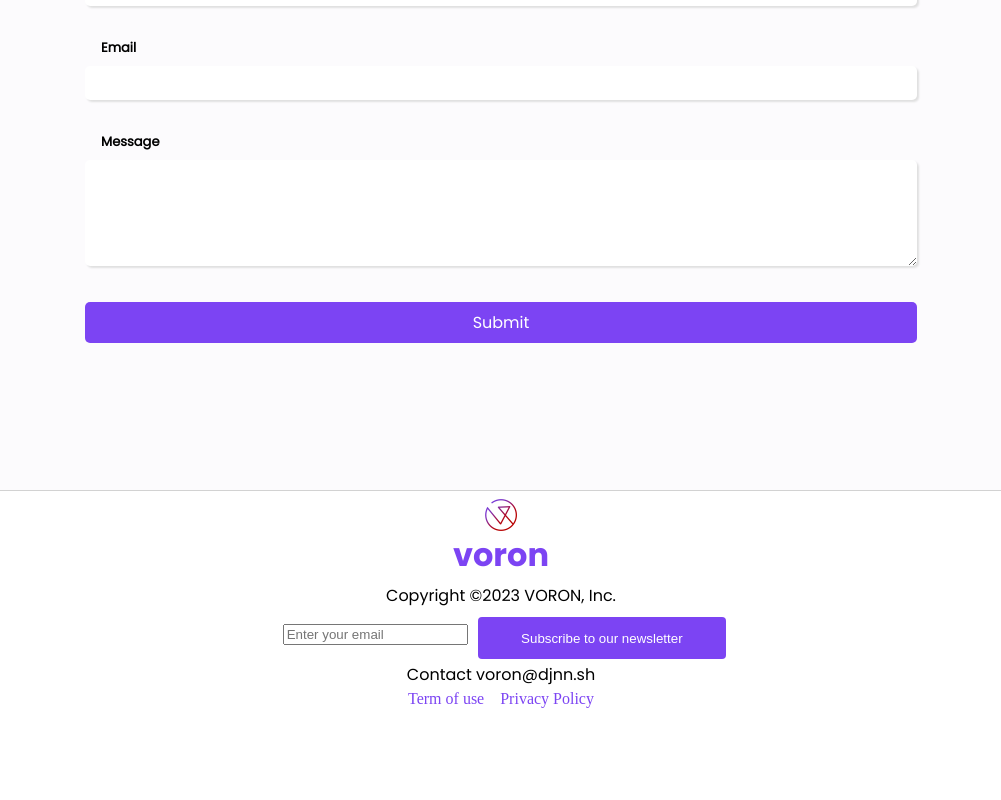
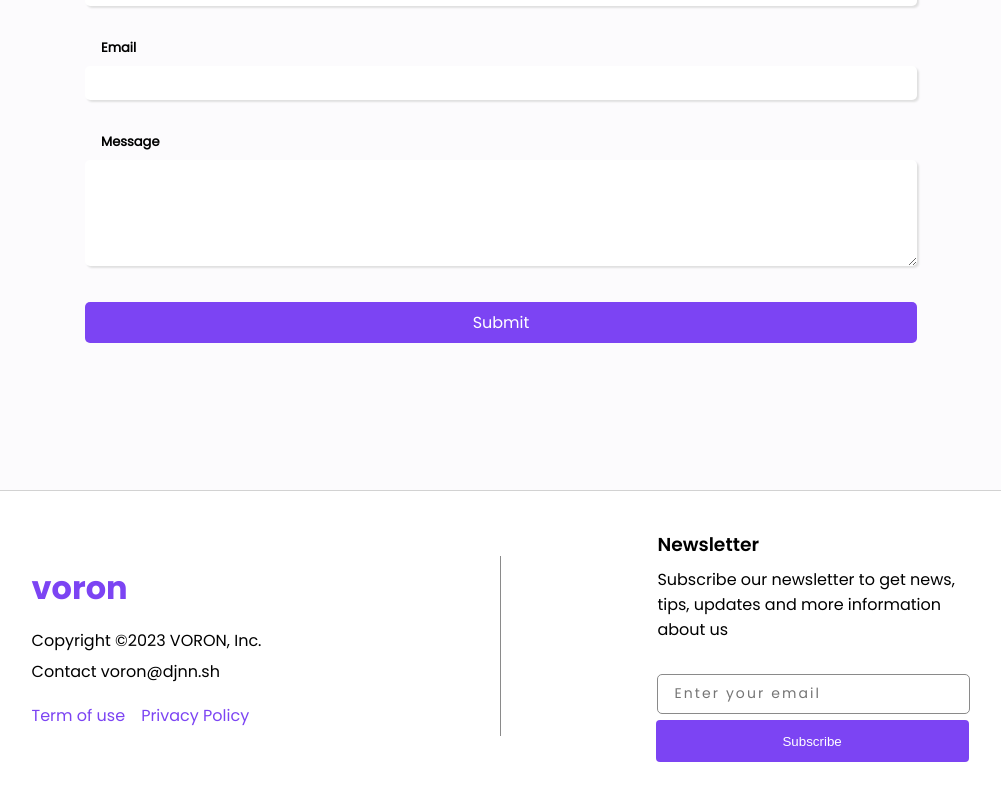
Before and after one commit to vrn-sh/erp, a React (Vite) app in the folder web/: page / in a window 1280 px wide. Shown: the part 4514-5314 px from the top of the page, without its empty margins (139-1140 px from the left). Before the commit the page ends 5230 px from the top, so only its background shows below. Built offline with nearby package versions, Linux system fonts and the light colour scheme.

Commit message:
footer structure style update

```diff
--- a/web/src/component/Footer/Footer.scss
+++ b/web/src/component/Footer/Footer.scss
@@ -1,19 +1,33 @@
 .footer {
     bottom: 0;
     width: 100%;
+    display: flex;
+    flex-direction: row;
+    align-items: center;
+    color: --black;
+    border-top: #0000002d 1px solid;
+    padding: 0.9rem;
+    font-family: 'Poppins';
+}
+
+.footer-info {
+    padding-top: .5rem;
+    padding-bottom: .5rem;
+    width: 50%;
     display: flex;
     flex-direction: column;
     align-items: center;
     justify-content: center;
     color: --black;
-    border-top: #0000002d 1px solid;
-    padding: 0.5rem;
-    font-family: 'Poppins';
+    font-family: 'Poppins-Regular';
+    border-right: 1px solid var(--gray-btn);
 }
 
 .footer p {
     margin: 0.2rem;
     padding: 0;
+    width: 50%;
+    text-align: left;
 }
 
 .footer ul {
@@ -28,9 +42,71 @@
     text-decoration: none;
     color: var(--primary-btn);
     cursor: pointer;
+    width: 50%;
+    text-align: left;
+    margin: 0;
+    padding: 0;
     &:hover {
-        text-decoration: underline;
         color: var(--primary-hover-btn);
         transition: 0.3s ease-in-out;
     }
 }
+
+.policy-link {
+    width: 50%;
+    text-align: left;
+    margin-top: 1rem;
+}
+
+
+.footer-newsletter {
+    margin-top: 1.5rem;
+    margin-bottom: 1.5rem;
+    display: flex;
+    flex-direction: column;
+    width: 50%;
+    align-items: center;
+    justify-content: center;
+
+    & h3 {
+        font-family: "Poppins-SemiBold";
+        width: 50%;
+        text-align: left;
+        padding: 0;
+        margin: 0;
+    }
+
+    & p {
+        margin: 0;
+        padding: 0;
+        margin-top: .5rem;
+        width: 50%;
+        font-family: "Poppins-Regular";
+        text-align: left;
+    }
+
+    & input {
+        width: 50%;
+        height: 2.5rem;
+        padding: 0.5rem 1rem;
+        margin: 0;
+        margin-top: 2rem;
+        letter-spacing: 0.15em;
+        font-size: 14px;
+        font-family: 'Poppins-Regular';
+        border-radius: 5px;
+        outline: none;
+        border: 1px solid var(--gray-btn);
+    }
+
+
+    & input::placeholder {
+        font-size: 14px;
+        font-weight: lighter;
+    }
+
+    & button {
+        min-width: 1rem;
+        width: 50%;
+    }
+}
--- a/web/src/component/Footer/Footer.tsx
+++ b/web/src/component/Footer/Footer.tsx
@@ -49,44 +49,37 @@ export default function Footer() {
     };
     return (
         <div className="footer">
-            <img
-                src={logo}
-                alt="logo"
-                style={{ width: '2rem', height: '2rem' }}
-            />
-            <Link to="/#home" className="site-title">
-                voron
-            </Link>
-            <p>Copyright ©2023 VORON, Inc.</p>
-            <div
-                style={{
-                    display: 'flex',
-                    alignItems: 'center',
-                    justifyContent: 'center',
-                }}
-            >
+            <div className="footer-info">
+                <Link to="/#home" className="site-title">
+                    voron
+                </Link>
+                <p style={{ marginTop: '1rem' }}>Copyright ©2023 VORON, Inc.</p>
+                <p>Contact voron@djnn.sh</p>
+                <div className="policy-link">
+                    <ul>
+                        <CustomLink to="/termofuse">Term of use</CustomLink>
+                        <CustomLink to="/privacypolicy">
+                            Privacy Policy
+                        </CustomLink>
+                    </ul>
+                </div>
+            </div>
+            <div className="footer-newsletter">
+                <h3>Newsletter</h3>
+                <p>
+                    Subscribe our newsletter to get news, tips, updates and more
+                    information about us
+                </p>
                 <input
-                    style={{ margin: '10px' }}
                     type="email"
                     id="email"
                     name="email"
                     onChange={(e) => setMailInput(e.target.value)}
                     placeholder="Enter your email"
                 />
-                <button
-                    onClick={handleSubmit}
-                    type="button"
-                    style={{ width: '3em' }}
-                >
-                    Subscribe to our newsletter
+                <button onClick={handleSubmit} type="button">
+                    Subscribe
                 </button>
-            </div>
-            <p>Contact voron@djnn.sh</p>
-            <div className="policy-link">
-                <ul>
-                    <CustomLink to="/termofuse">Term of use</CustomLink>
-                    <CustomLink to="/privacypolicy">Privacy Policy</CustomLink>
-                </ul>
             </div>
         </div>
     );
--- a/web/src/global-variable.scss
+++ b/web/src/global-variable.scss
@@ -24,6 +24,12 @@
 }
 
 @font-face {
+    font-family: 'Poppins-SemiBold';
+    src: local('Poppins-SemiBold'),
+        url('./fonts/poppins/Poppins-SemiBold.ttf') format('truetype');
+}
+
+@font-face {
     font-family: 'Poppins-Black';
     src: local('Poppins-Black'),
         url('./fonts/poppins/Poppins-Black.ttf') format('truetype');
```
